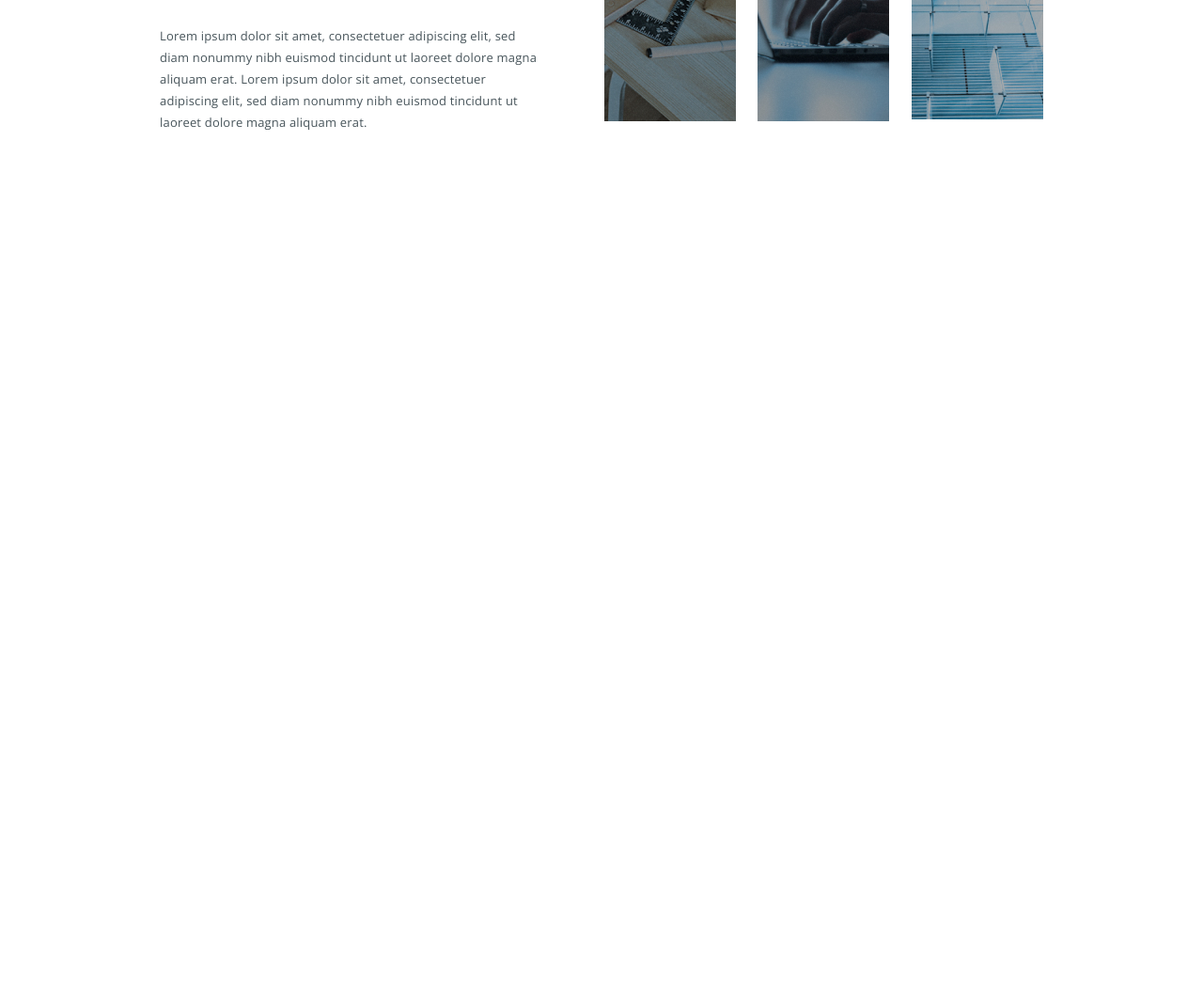
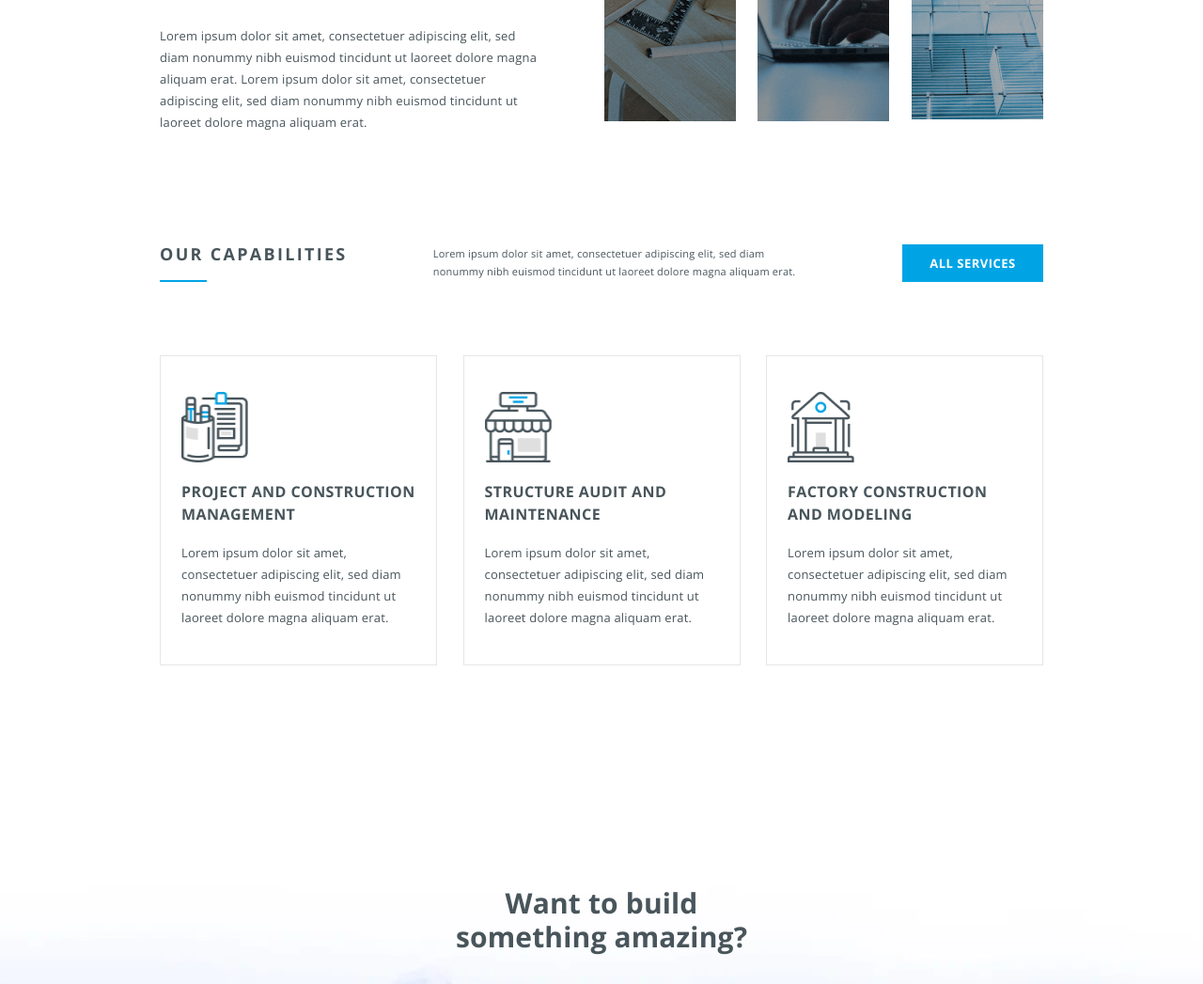
Before and after one commit to VeaTem/Konstruct, a website: page app/index.html in a window 1280 px wide. Shown: the part 1106-2153 px from the top of the page at 94% size. Before the commit the page ends 1248 px from the top, so only its background shows below. Drawn offline with Linux system fonts and the light colour scheme.

Commit message:
Services, get

```diff
--- a/app/index.html
+++ b/app/index.html
@@ -51,7 +51,6 @@
             </div>
         </nav>
 
-
         <section class="about">
             <h2 class="title">OUR STORY</h2>
             <div class="container">
@@ -77,6 +76,52 @@
                 </div>
             </div>
         </section>
+
+        <section class="services">
+            <div class="container">
+                <div class="services-bar">
+                    <h2 class="title services__title">
+                        OUR CAPABILITIES
+                    </h2>
+                    <p class="services-bar__text">
+                        Lorem ipsum dolor sit amet, consectetuer adipiscing elit, sed diam nonummy nibh euismod tincidunt ut laoreet dolore magna aliquam erat.
+                    </p>
+                    <a class="btn" href="#">ALL SERVICES</a>
+                </div>
+                <div class="services__inner">
+                    <div class="services__box">
+                        <img class="services__box-img" src="images/services-img1.png" alt="img">
+                        <h3 class="services__box-title">PROJECT AND CONSTRUCTION MANAGEMENT</h3>
+                        <p class="services__box-text">
+                            Lorem ipsum dolor sit amet, consectetuer adipiscing elit, sed diam nonummy nibh euismod tincidunt ut laoreet dolore magna aliquam erat.
+                        </p>
+                    </div>
+                    <div class="services__box">
+                        <img class="services__box-img" src="images/services-img2.png" alt="img">
+                        <h3 class="services__box-title">STRUCTURE AUDIT AND MAINTENANCE</h3>
+                        <p class="services__box-text">
+                            Lorem ipsum dolor sit amet, consectetuer adipiscing elit, sed diam nonummy nibh euismod tincidunt ut laoreet dolore magna aliquam erat.
+                        </p>
+                    </div>
+                    <div class="services__box">
+                        <img class="services__box-img" src="images/services-img3.png" alt="img">
+                        <h3 class="services__box-title">FACTORY CONSTRUCTION AND MODELING</h3>
+                        <p class="services__box-text">
+                            Lorem ipsum dolor sit amet, consectetuer adipiscing elit, sed diam nonummy nibh euismod tincidunt ut laoreet dolore magna aliquam erat.
+                        </p>
+                    </div>
+                </div>
+            </div>
+        </section>
+
+        <section class="get">
+            <div class="container">
+                <div class="get__inner">
+                    <h3 class="get__title">Want to build <br> something amazing?</h3>
+                    <a class="btn" href="#">GET IN TOUCH</a>
+                </div>
+            </div>
+        </section>
     </main>
     <footer class="footer"></footer>
 
--- a/app/scss/style.scss
+++ b/app/scss/style.scss
@@ -128,12 +128,13 @@ main {
     height: 2px;
     left: 50%;
     transform: translateX(-50%);
-    bottom: -15px;
+    bottom: -10px;
     background-color: #00a4e5;
   }
 }
 .about {
   text-align: center;
+  margin-bottom: 118px;
   &__inner {
     padding-top: 60px;
     display: flex;
@@ -158,3 +159,88 @@ main {
     }
   }
 }
+
+.services {
+  margin-bottom: 115px;
+  &__title {
+    text-align: left;
+    &::before {
+      left: 0;
+      transform: translateX(0);
+      bottom: 0px;
+    }
+  }
+  &-bar {
+    display: flex;
+    justify-content: space-between;
+    margin-bottom: 78px;
+    &__text {
+      max-width: 408px;
+      width: 100%;
+      font-size: 11px;
+      line-height: 19px;
+      letter-spacing: 0.2px;
+    }
+  }
+  &__inner {
+    display: flex;
+    justify-content: space-between;
+  }
+  &__box {
+    display: flex;
+    flex-direction: column;
+    justify-content: space-between;
+    overflow: hidden;
+    max-width: 295px;
+    width: 100%;
+    height: 330px;
+    border: 1px solid #e6e6e6;
+    padding: 38px 22px;
+    &-title {
+      font-size: 16px;
+      line-height: 24px;
+      letter-spacing: 0.426667px;
+      @extend %Sans-700;
+    }
+    &-img {
+      width: 71px;
+      height: 75px;
+    }
+  }
+}
+
+.btn {
+  width: 150px;
+  height: 40px;
+  background-color: #00a4e5;
+  text-decoration: none;
+  color: #fff;
+  display: flex;
+  justify-content: center;
+  align-items: center;
+  line-height: 15px;
+  letter-spacing: 0.5px;
+  @extend %Sans-700;
+}
+
+.get {
+  background-image: url(../images/git.jpg);
+  background-repeat: no-repeat;
+  background-position: center;
+  background-size: cover;
+  height: 500px;
+  padding-top: 120px;
+  &__inner {
+    display: flex;
+    flex-direction: column;
+    align-items: center;
+  }
+  &__title {
+    font-size: 30px;
+    line-height: 120%;
+    letter-spacing: 0.15px;
+    @extend %Sans-700;
+    text-align: center;
+    margin-bottom: 35px;
+  }
+}
```
Also changed, not shown: app/css/style.min.css, app/images/about-img1.webp, app/images/about-img2.webp, app/images/about-img3.webp, app/images/git.jpg (added), app/images/git.webp (added), app/images/header-bg.webp, app/images/services-img1.png (added), app/images/services-img1.webp (added), app/images/services-img2.png (added), app/images/services-img2.webp (added), app/images/services-img3.png (added), app/images/services-img3.webp (added).
